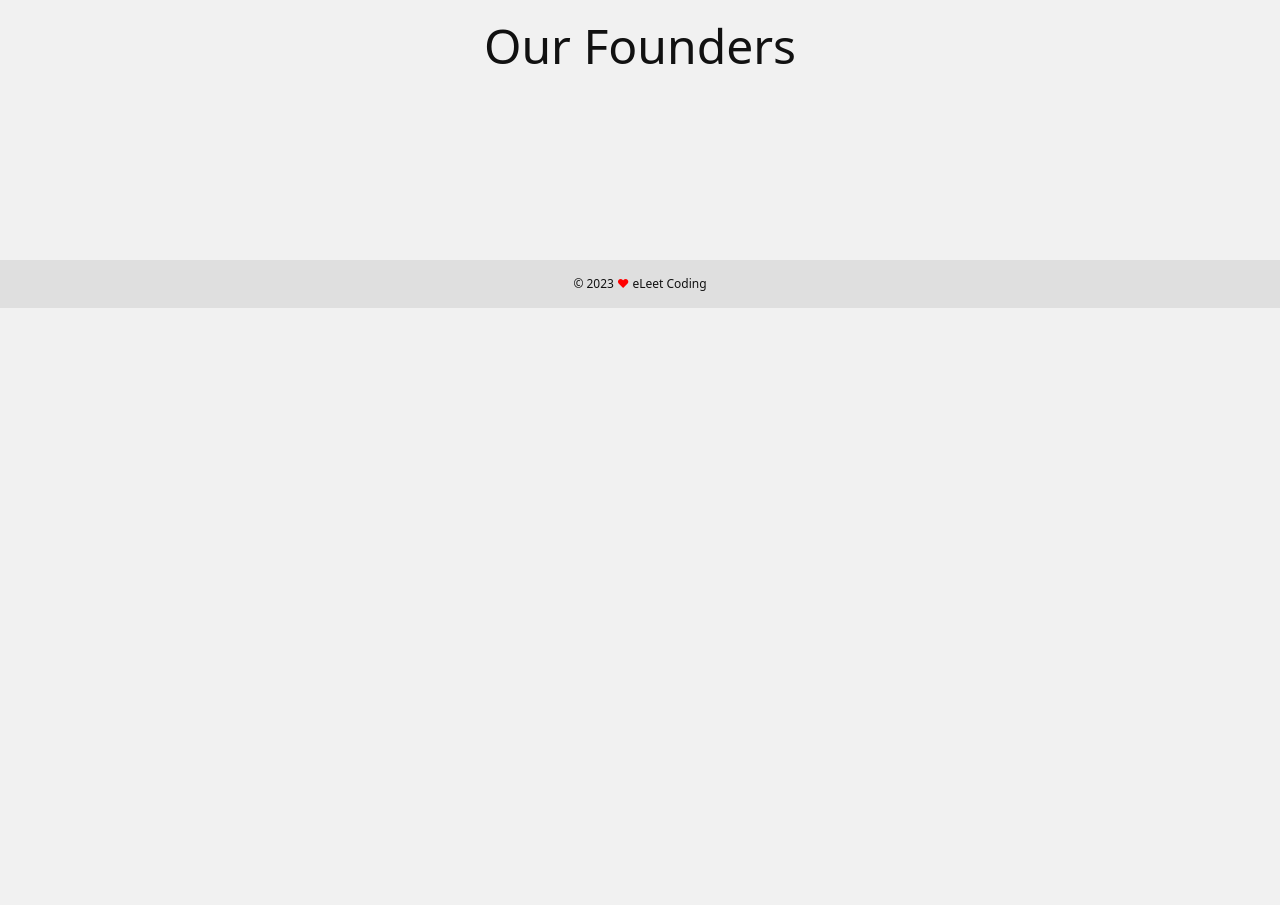
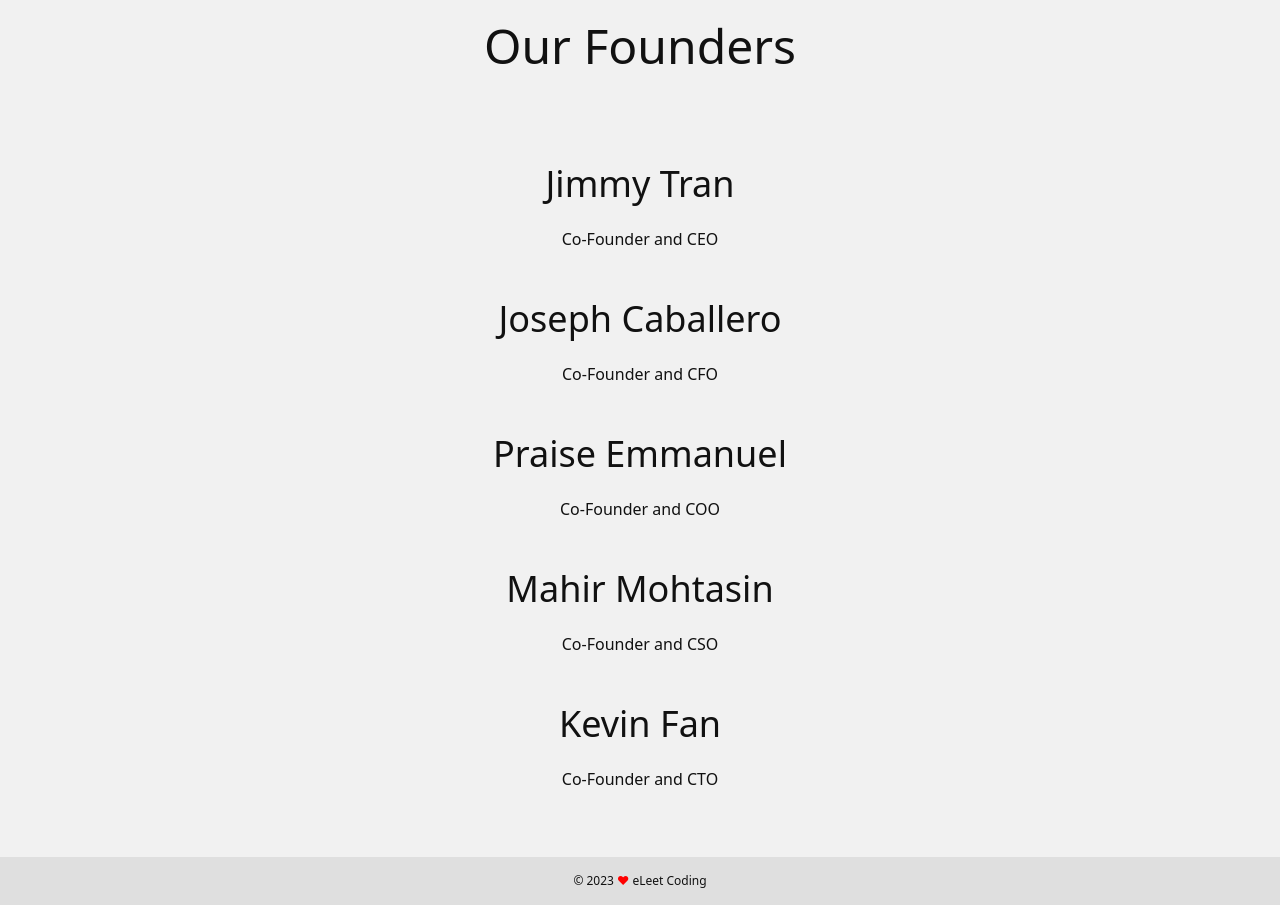
Before and after one commit to eleetcoding/landing_page, a React app: page /about in a window 1280 px wide. Shown: the part 600-1505 px from the top of the page. Before the commit the page ends 908 px from the top, so only its background shows below. Built offline with nearby package versions, Linux system fonts and the light colour scheme.

Commit message:
added about page

```diff
--- a/src/containers/AboutContainer.jsx
+++ b/src/containers/AboutContainer.jsx
@@ -6,6 +6,28 @@ export default function AboutContainer() {
     <div className={styles.aboutDiv}>
       <div className={styles.aboutHeader}>We Love Algorithms</div>
       <div className={styles.founders}>Our Founders</div>
+      <div className={styles.bio}>
+        <div>
+          <p className={styles.names}>Jimmy Tran</p>
+          <p>Co-Founder and CEO</p>
+        </div>
+        <div>
+          <p className={styles.names}>Joseph Caballero</p>
+          <p>Co-Founder and CFO</p>
+        </div>
+        <div>
+          <p className={styles.names}>Praise Emmanuel</p>
+          <p>Co-Founder and COO</p>
+        </div>
+        <div>
+          <p className={styles.names}>Mahir Mohtasin</p>
+          <p>Co-Founder and CSO</p>
+        </div>
+        <div>
+          <p className={styles.names}>Kevin Fan</p>
+          <p>Co-Founder and CTO</p>
+        </div>
+      </div>
     </div>
   );
 }
--- a/src/containers/AboutContainer.module.scss
+++ b/src/containers/AboutContainer.module.scss
@@ -17,3 +17,13 @@
   text-align: center;
   padding: 50px;
 }
+
+.bio {
+  text-align: center;
+  padding-bottom: 50px;
+}
+
+.names {
+  font-size: 36px;
+  padding-top: 25px;
+}
```
